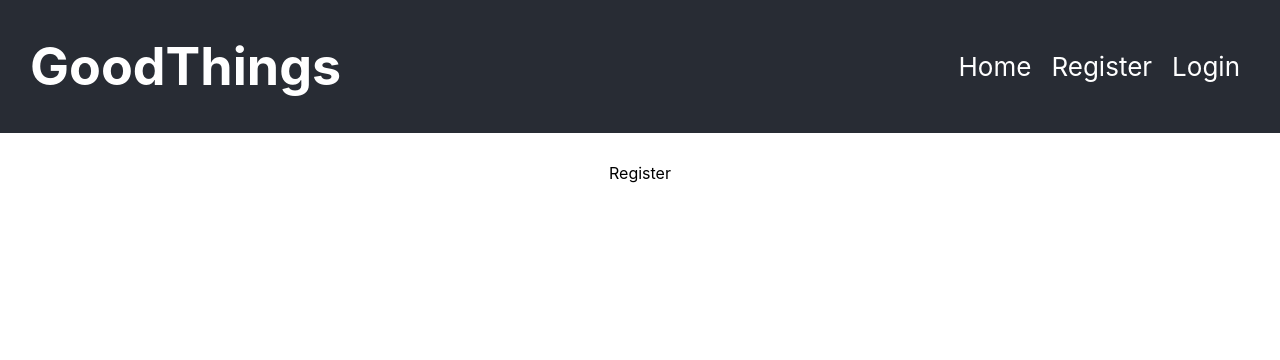
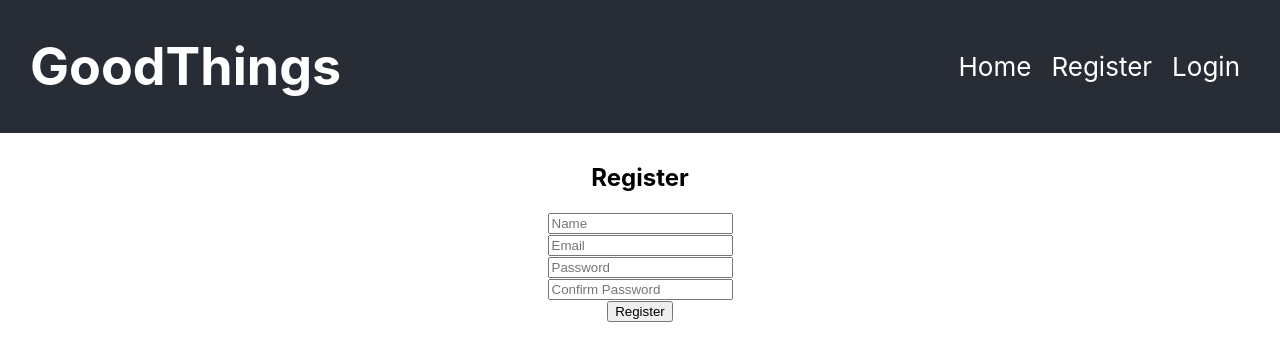
Before and after one commit to itdev161-fa2019/adam-peterka, a React (Create React App) app in the folder client/: page /register in a window 1280 px wide. Shown: the top 360 px of the page. Built offline with nearby package versions, Linux system fonts and the light colour scheme.

Commit message:
completed Activity 7

```diff
--- a/client/src/App.tsx
+++ b/client/src/App.tsx
@@ -1,7 +1,11 @@
 import React from 'react';
+import axios from 'axios';
+
+import { BrowserRouter as Router, Switch, Route, Link } from 'react-router-dom';
 import './App.css';
-import axios from 'axios';
-import { BrowserRouter as Router, Switch, Route, Link } from 'react-router-dom';
+
+import Register from './components/Register/Register';
+import Login from './components/Login/Login';
 
 class App extends React.Component {
   state = {
@@ -44,8 +48,8 @@
               {this.state.data}
             </Route>
             <Switch>
-              <Route path="/register">Register</Route>
-              <Route path="/login">Login</Route>
+              <Route path="/register" component={Register}></Route>
+              <Route path="/login" component={Login}></Route>
             </Switch>
           </main>
         </div>
--- /dev/null
+++ b/client/src/components/Login/Login.js
@@ -0,0 +1,7 @@
+import React from 'react';
+
+const Login = () => {
+  return <div>Login</div>;
+};
+
+export default Login;
--- /dev/null
+++ b/client/src/components/Register/Register.js
@@ -0,0 +1,99 @@
+import React, { useState } from 'react';
+import axios from 'axios';
+
+const Register = () => {
+  const [userData, setUserData] = useState({
+    name: '',
+    email: '',
+    password: '',
+    passwordConfirm: ''
+  });
+
+  const { name, email, password, passwordConfirm } = userData;
+
+  const onChange = e => {
+    const { name, value } = e.target;
+    setUserData({
+      ...userData,
+      [name]: value
+    });
+  };
+
+  const register = async () => {
+    if (password !== passwordConfirm) {
+      console.log('Passwords do not match');
+    } else {
+      const newUser = {
+        name: name,
+        email: email,
+        password: password
+      };
+
+      try {
+        const config = {
+          headers: {
+            'Content-Type': 'application/json'
+          }
+        };
+
+        const body = JSON.stringify(newUser);
+        const res = await axios.post(
+          'http://localhost:5000/api/users',
+          body,
+          config
+        );
+        console.log(res.data);
+      } catch (error) {
+        console.error(error.response.data);
+        return;
+      }
+    }
+  };
+
+  return (
+    <div>
+      <h2>Register</h2>
+      <div>
+        <input
+          type="text"
+          placeholder="Name"
+          name="name"
+          value={name}
+          onChange={e => onChange(e)}
+        />
+      </div>
+      <div>
+        <input
+          type="text"
+          placeholder="Email"
+          name="email"
+          value={email}
+          onChange={e => onChange(e)}
+        />
+      </div>
+      <div>
+        <input
+          type="text"
+          placeholder="Password"
+          name="password"
+          value={password}
+          onChange={e => onChange(e)}
+        />
+      </div>
+      <div>
+        <input
+          type="text"
+          placeholder="Confirm Password"
+          name="passwordConfirm"
+          value={passwordConfirm}
+          onChange={e => onChange(e)}
+        />
+      </div>
+      <div>
+        <button onClick={() => register()}>Register</button>
+      </div>
+    </div>
+  );
+};
+
+export default Register;
```
